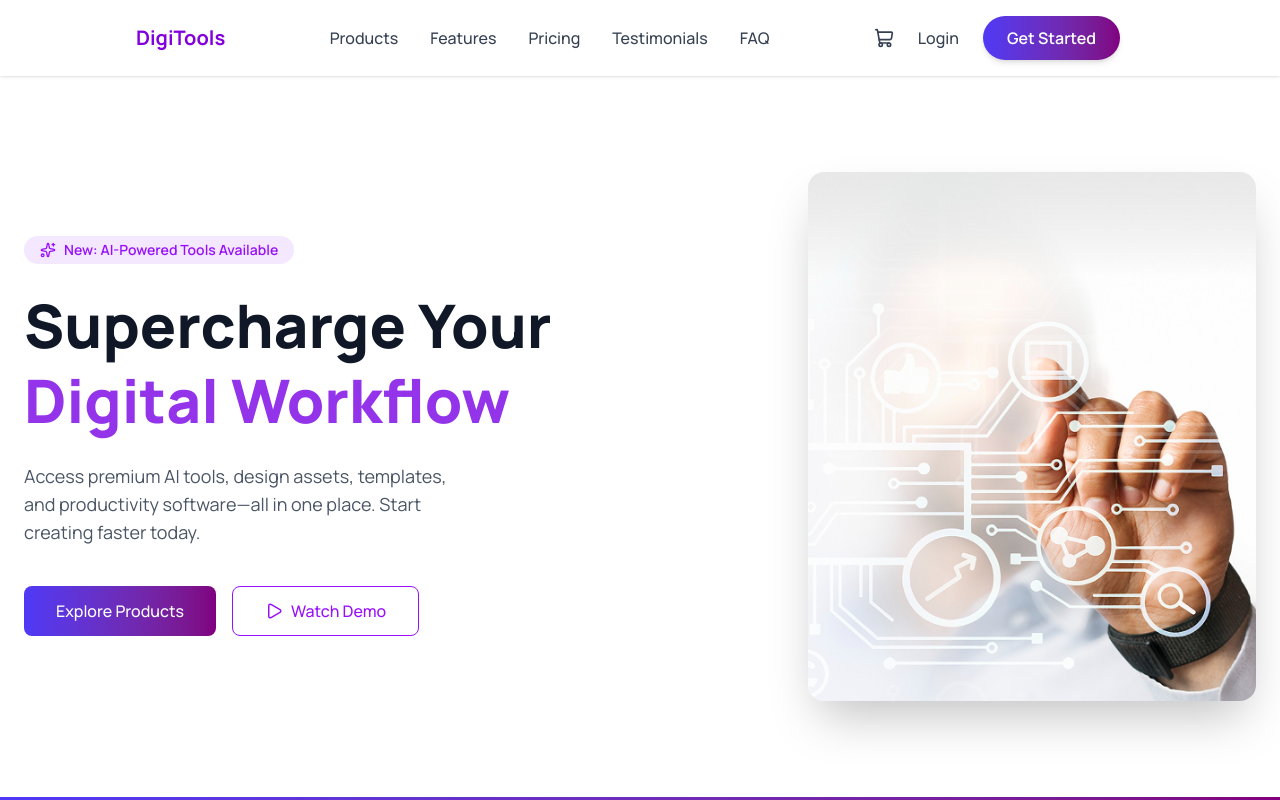
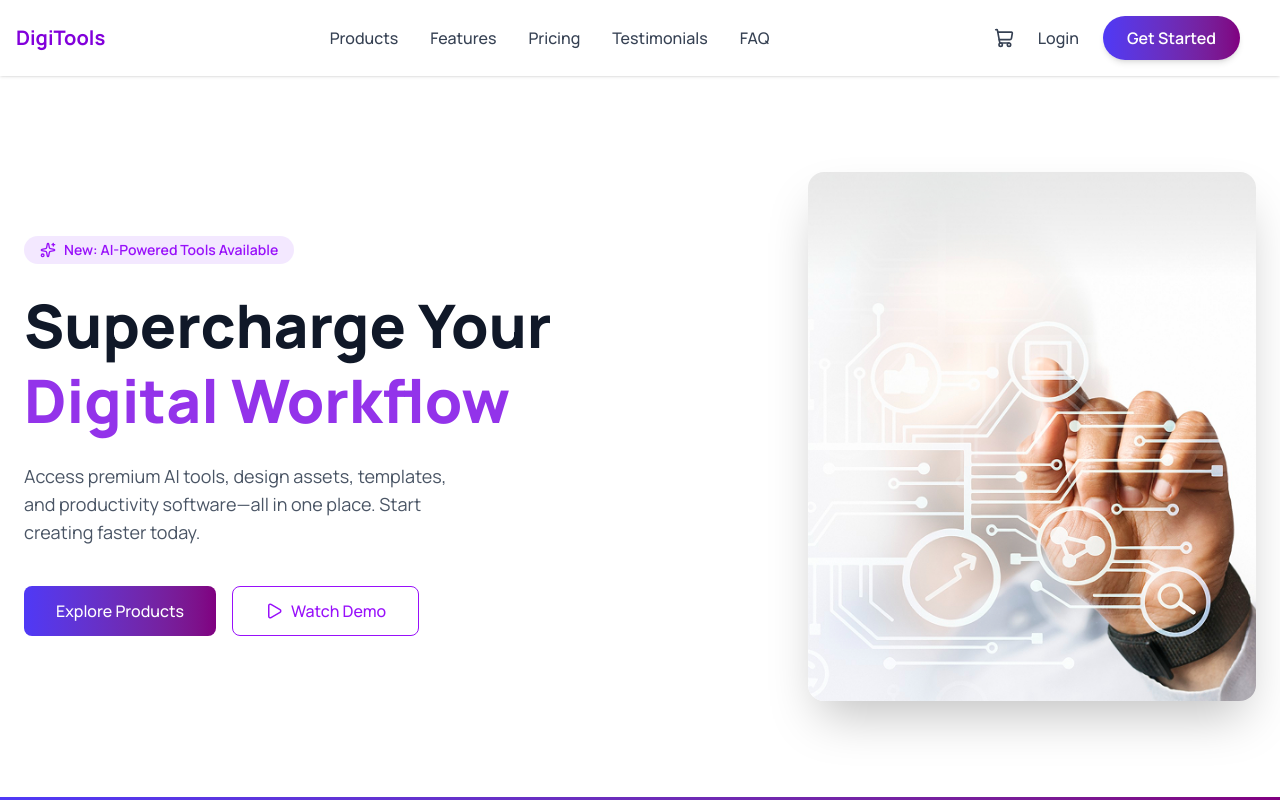
Before and after one commit to theashikulakash/digitools-a6, a React (Vite) app: page / in a window 1280 px wide. Shown: the top 800 px of the page. Built offline with nearby package versions, Linux system fonts and the light colour scheme.

Commit message:
css updates

```diff
--- a/src/components/nav.jsx
+++ b/src/components/nav.jsx
@@ -5,7 +5,8 @@ const Nav = ({ cartCount = 0, setActiveTab }) => {
   const [isMenuOpen, setIsMenuOpen] = useState(false);
 
   return (
-    <nav className="w-full bg-white py-4 px-6 md:px-34 flex items-center mx-auto justify-between sticky top-0 z-50 shadow-sm">
+    <nav className='w-full bg-white shadow-sm sticky top-0 z-50 '>
+      <div className="py-4 px-4 flex items-center max-w-7xl mx-auto justify-between">
       <div className="flex items-center">
         <span onClick={() => document.getElementById('hero')?.scrollIntoView({ behavior: 'smooth' })} className="text-xl font-bold text-purple-700 cursor-pointer">DigiTools</span>
       </div>
@@ -73,6 +74,9 @@ const Nav = ({ cartCount = 0, setActiveTab }) => {
           </div>
         </div>
       )}
+
+
+      </div>
     </nav>
   );
 };
```
